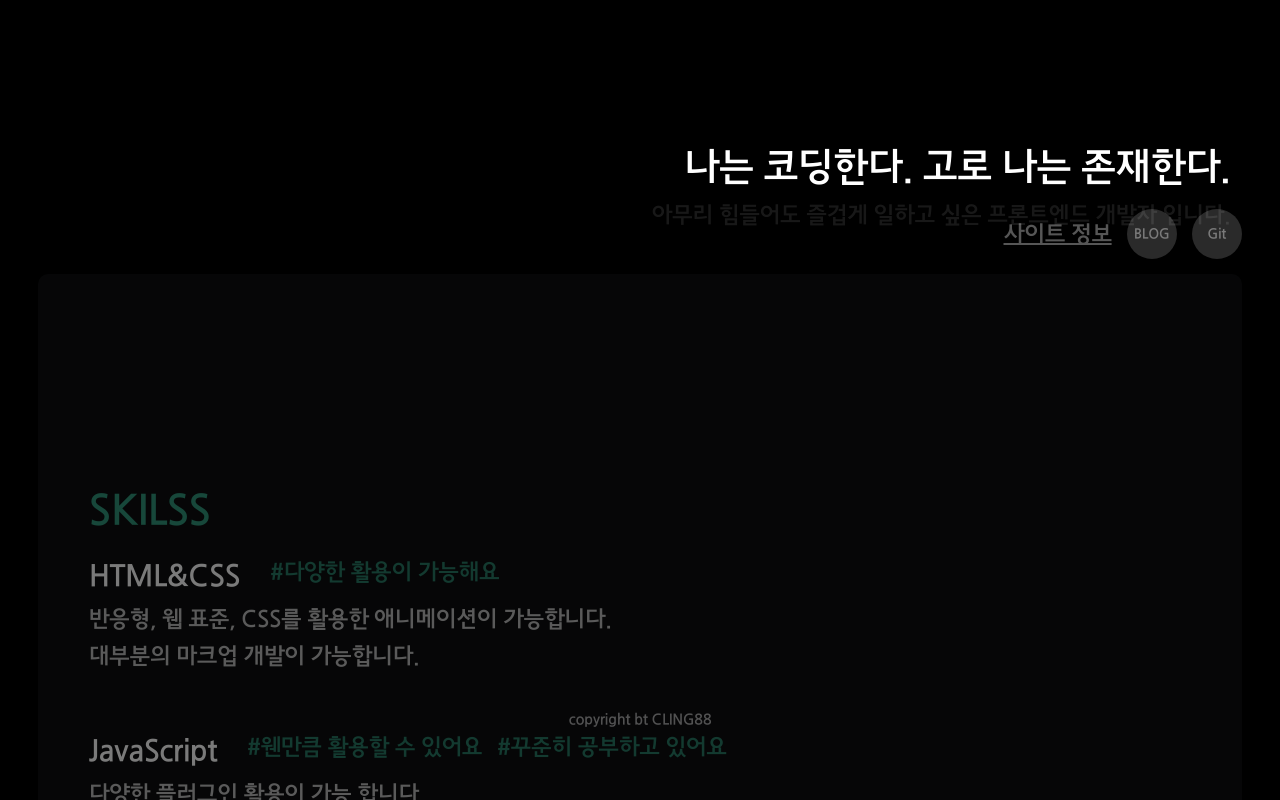
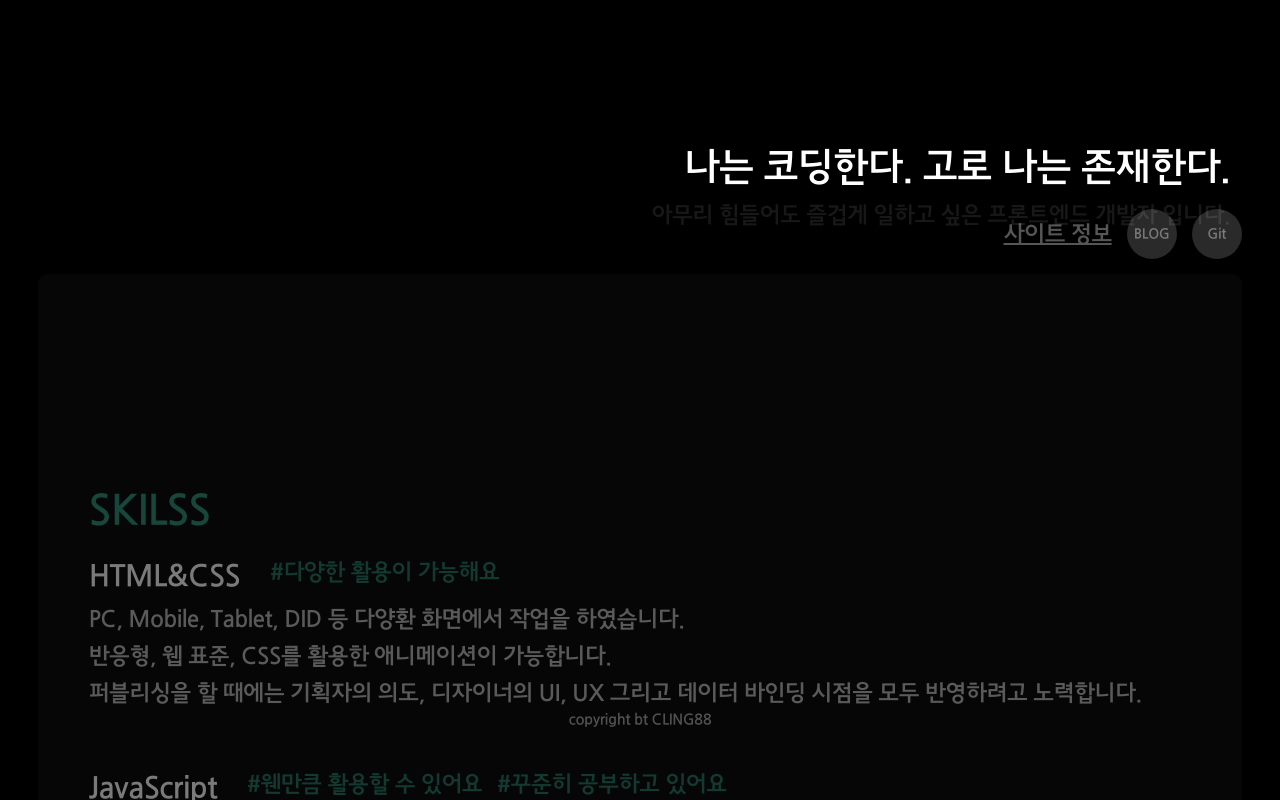
Before and after one commit to cling88/my-onepage-site, a React (Create React App) app: page / in a window 1280 px wide. Built offline with nearby package versions, Linux system fonts and the light colour scheme; a web font is replaced by a local one.

Commit message:
내용 수정

```diff
--- a/src/components/AboutMe.js
+++ b/src/components/AboutMe.js
@@ -12,9 +12,9 @@ const AboutMe = () => {
                 <li className="aboutMeItem">
                     <Title text={"WHO AM I"} />
                     <div className="cont">
-                    html, css, 플러그인 활용하여 퍼블리싱 개발을 합니다. <br />
-                    최근에는 javascript, ReactJS 위주의 프론트엔드를 2년간 프로젝트에 참여하였습니다<div className="br"></div>
-                    기존 업무방식은 기획자가 표현하려는 UI,UX와 프론트, 백엔드에서 개발하기 적합한 방식을 의논하여 개발하였습니다.
+                        html, css, 가능한 직접 javascript로 구현을 하고 그 외에는 플러그인 활용하여 퍼블리싱 개발을 합니다. <br />
+                        최근 2년 동안 에는 ReactJS 위주의 프론트엔드 프로젝트에 참여하였습니다 <br />
+                        기존 업무방식은 기획자가 표현하려는 UI,UX와 프론트, 백엔드에서 개발하기 적합한 방식을 의논하여 개발하였습니다.
                     </div>
                 </li>
                 <li className="aboutMeItem">
--- a/src/components/Skills.js
+++ b/src/components/Skills.js
@@ -19,8 +19,9 @@ const Skills = ({status}) => {
                         <Tag text={'다양한 활용이 가능해요'} />
                     </div>
                     <div className="cont">
-                    반응형, 웹 표준, CSS를 활용한 애니메이션이 가능합니다. <br />
-                    대부분의 마크업 개발이 가능합니다.
+                        PC, Mobile, Tablet, DID 등 다양환 화면에서 작업을 하였습니다. <br />
+                        반응형, 웹 표준, CSS를 활용한 애니메이션이 가능합니다. <br />
+                        퍼블리싱을 할 때에는 기획자의 의도, 디자이너의 UI, UX 그리고 데이터 바인딩 시점을 모두 반영하려고 노력합니다.
                     </div>
                 </li>
                 <li className="skillItem">
@@ -29,7 +30,6 @@ const Skills = ({status}) => {
                         <Tag text={'웬만큼 활용할 수 있어요'} />
                         <Tag text={'꾸준히 공부하고 있어요'} />
                     </div>
-
                     <div className="cont">
                         다양한 플러그인 활용이 가능 합니다. <br />
                         간단한 인터렉션과 아코디언, 탭, 배열이나 객체 조작 등 일부 기능은 직접 개발이 가능합니다.
```
